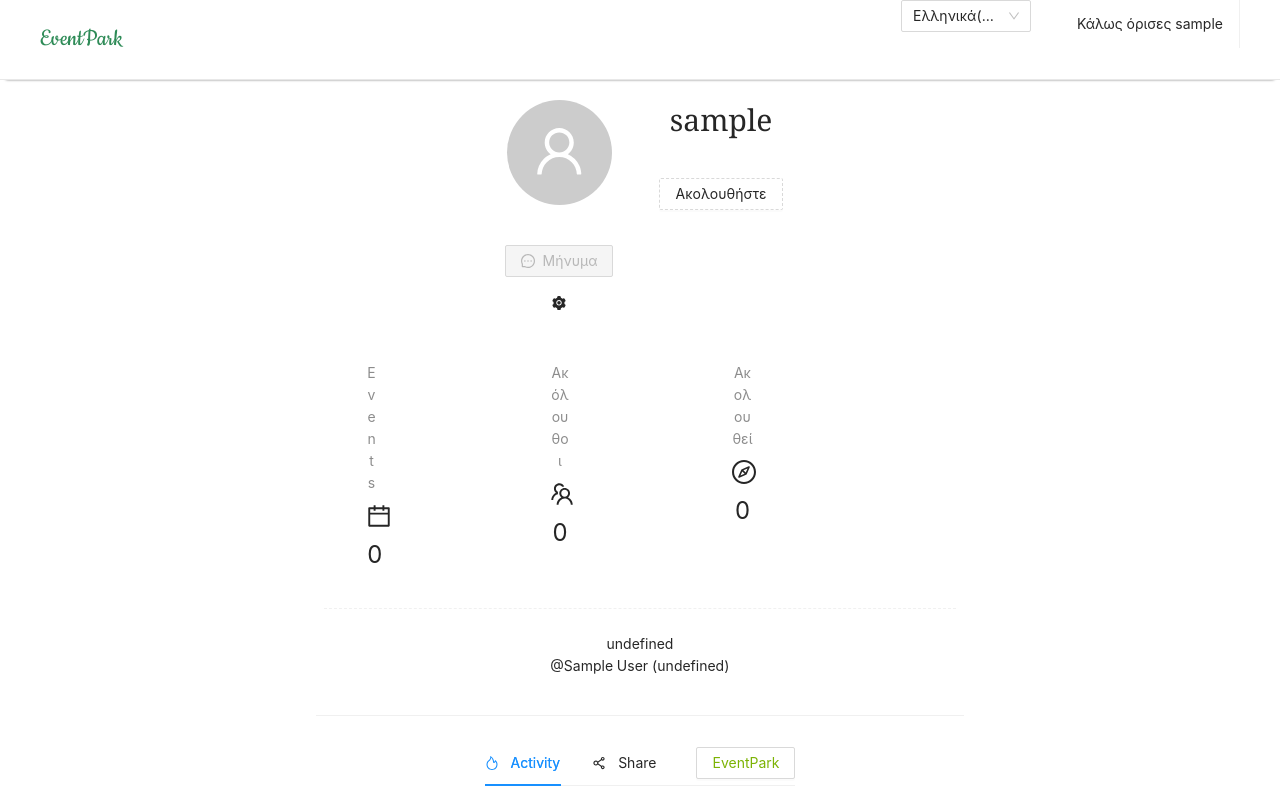
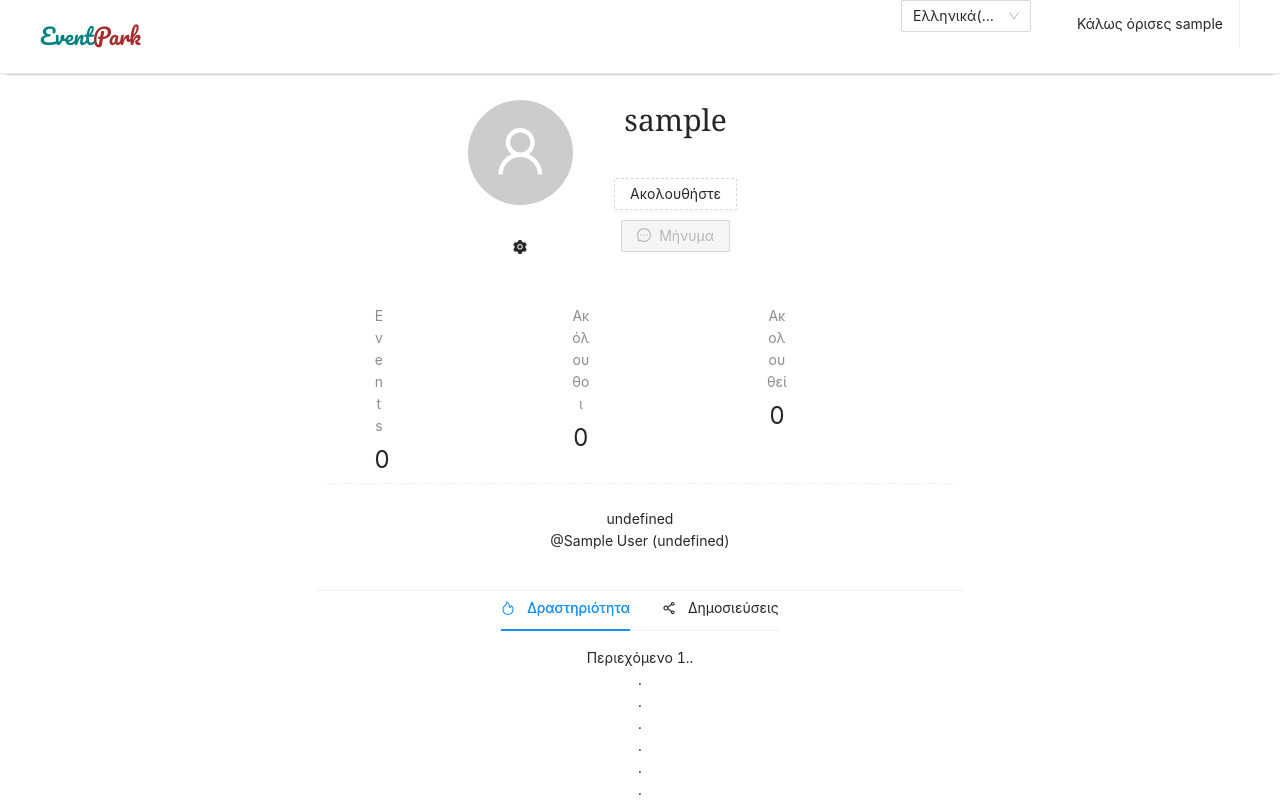
Before and after one commit to Panos61/React-Project-V-0.1, a React (Create React App) app: page /profile in a window 1280 px wide. Shown: the top 800 px of the page. Built offline with nearby package versions, Linux system fonts and the light colour scheme; sample sign-in values are in the browser's storage.

Commit message:
improved profile page

```diff
--- a/src/Profile/Navbar/Pro_navbar.js
+++ b/src/Profile/Navbar/Pro_navbar.js
@@ -9,18 +9,18 @@ import './pro_navbar.css';
 
 class Pro_navbar extends Component {
   state = {
-    visible: false
+    visible: false,
   };
 
   showDrawer = () => {
     this.setState({
-      visible: true
+      visible: true,
     });
   };
 
   onClose = () => {
     this.setState({
-      visible: false
+      visible: false,
     });
   };
 
@@ -31,12 +31,13 @@ class Pro_navbar extends Component {
           <Link
             to="/"
             style={{
-              color: '#2E8B57',
-              fontSize: '26px',
-              fontFamily: 'Cookie, cursive'
+              color: 'teal',
+              fontSize: '22px',
+              fontFamily: 'Pacifico, cursive',
             }}
           >
-            EventPark
+            Event
+            <span style={{ color: 'brown' }}>Park</span>
           </Link>
         </div>
         <div className="menu__container">
@@ -69,7 +70,7 @@ class Pro_navbar extends Component {
                 marginLeft: '23px',
                 fontSize: '20px',
                 top: '25px',
-                position: 'relative'
+                position: 'relative',
               }}
             >
               EventPark
--- a/src/Profile/profile-upper/EventsUploaded.js
+++ b/src/Profile/profile-upper/EventsUploaded.js
@@ -1,5 +1,5 @@
 import React, { Component } from 'react';
-import { CalendarOutlined } from '@ant-design/icons';
+//import { CalendarOutlined } from '@ant-design/icons';
 import { Statistic, Row, Col } from 'antd';
 
 class EventsUploaded extends Component {
@@ -8,11 +8,8 @@ class EventsUploaded extends Component {
       <div>
         <Row gutter={16}>
           <Col span={10}>
-            <Statistic
-              title="Events"
-              value={0}
-              prefix={<CalendarOutlined />}
-            />
+            <Statistic title="Events" value={0} />
+            {/* prefix={<CalendarOutlined />} */}
           </Col>
         </Row>
       </div>
--- a/src/Profile/profile-upper/FollowEvents.js
+++ b/src/Profile/profile-upper/FollowEvents.js
@@ -1,5 +1,5 @@
 import React, { Component } from 'react';
-import { CompassOutlined } from '@ant-design/icons';
+//import { CompassOutlined } from '@ant-design/icons';
 import { Statistic, Row, Col } from 'antd';
 
 class FollowEvents extends Component {
@@ -8,11 +8,8 @@ class FollowEvents extends Component {
       <div>
         <Row gutter={16}>
           <Col span={10}>
-            <Statistic
-              title="Ακολουθεί"
-              value={0}
-              prefix={<CompassOutlined />}
-            />
+            <Statistic title="Ακολουθεί" value={0} />
+            {/* prefix={<CompassOutlined />} */}
           </Col>
         </Row>
       </div>
--- a/src/Profile/profile-upper/Followers-view.js
+++ b/src/Profile/profile-upper/Followers-view.js
@@ -1,5 +1,5 @@
 import React, { Component } from 'react';
-import { TeamOutlined } from '@ant-design/icons';
+//import { TeamOutlined } from '@ant-design/icons';
 import { Statistic, Row, Col } from 'antd';
 
 class FollowersView extends Component {
@@ -8,11 +8,8 @@ class FollowersView extends Component {
       <div>
         <Row gutter={16}>
           <Col span={10}>
-            <Statistic
-              title="Ακόλουθοι"
-              value={0}
-              prefix={<TeamOutlined />}
-            />
+            <Statistic title="Ακόλουθοι" value={0} />
+            {/* prefix={<TeamOutlined />} */}
           </Col>
         </Row>
       </div>
--- a/src/Profile/profile-upper/Horizontal-Tabs.js
+++ b/src/Profile/profile-upper/Horizontal-Tabs.js
@@ -1,26 +1,27 @@
 import React, { Component } from 'react';
 import { FireOutlined, ShareAltOutlined } from '@ant-design/icons';
-import { Tabs, Button } from 'antd';
-import { Link } from 'react-router-dom';
+import { Tabs } from 'antd';
+//import { Link } from 'react-router-dom';
 
 const { TabPane } = Tabs;
 
-const operations = (
-  <Button style={{ marginLeft: '5vh', color: '#7cb305' }}>
-    <Link to="/">EventPark</Link>
-  </Button>
-);
+// const operations = (
+//   <Button style={{ marginLeft: '5vh', color: '#7cb305' }}>
+//     <Link to="/">EventPark</Link>
+//   </Button>
+// );
 
 class HorizontalTabs extends Component {
   render() {
     return (
       <div>
-        <Tabs tabBarExtraContent={operations} size="default">
+        {/* tabBarExtraContent={operations}  */}
+        <Tabs size="default">
           <TabPane
             tab={
               <span>
                 <FireOutlined />
-                Activity
+                Δραστηριότητα
               </span>
             }
             key="1"
@@ -54,7 +55,7 @@ class HorizontalTabs extends Component {
             tab={
               <span>
                 <ShareAltOutlined />
-                Share
+                Δημοσιεύσεις
               </span>
             }
             key="2"
--- a/src/Profile/profile-upper/Upper-Profile.js
+++ b/src/Profile/profile-upper/Upper-Profile.js
@@ -30,21 +30,36 @@ class UpperProfile extends Component {
           >
             <Col xs={12} lg={6}>
               <Row center="xs">
-                <Col xs md={3}>
+                <Col xs md={3} style={{ position: 'relative', right: '6%' }}>
                   <Avatar size={105} icon={<UserOutlined />} />
-                  <div style={{ top: '5vh', position: 'relative' }}>
-                    <Message />
+                  <div style={{ top: '2vh', position: 'relative' }}>
                     <SettingsBtn />
                   </div>
                 </Col>
-                <Col xs md={3}>
+                <Col xs md={3} style={{ position: 'relative', right: '7%' }}>
                   <Username />
+                  <div style={{ display: 'block' }}>
                     <UserSettings />
+                    <div style={{ marginTop: '10px' }}>
+                      <Message />
+                    </div>
+                  </div>
                 </Col>
+                <Row
+                  style={{
+                    marginBottom: '35px',
+                    marginTop: '50px',
+                    fontSize: '2px',
+                    display: 'inline-block',
+                  }}
+                >
+                  <Col lg={12} lgOffset={1}>
                     <Descriptions
                       column={3}
-                  layout="vertical"
-                  style={{ marginTop: '35px', padding: '50px' }}
+                      layout="horizontal"
+                      style={{
+                        margin: '2px',
+                      }}
                     >
                       <Descriptions.Item>
                         <EventsUploaded />
@@ -56,12 +71,16 @@ class UpperProfile extends Component {
                         <FollowEvents />
                       </Descriptions.Item>
                     </Descriptions>
+                  </Col>
+                </Row>
 
-                <Col xs={12} style={{ marginTop: '-55px' }}>
+                <Col xs={12} style={{ marginTop: '-72px' }}>
                   <ProfileBio />
                 </Col>
                 <Divider />
+                <div style={{ marginTop: '-30px' }}>
                   <HorizontalTabs />
+                </div>
               </Row>
             </Col>
           </Row>
```
Also changed, not shown: src/Profile/profile-upper/Username.js (+4 -4 lines). Lines whose indentation alone changed are shown as unchanged.
